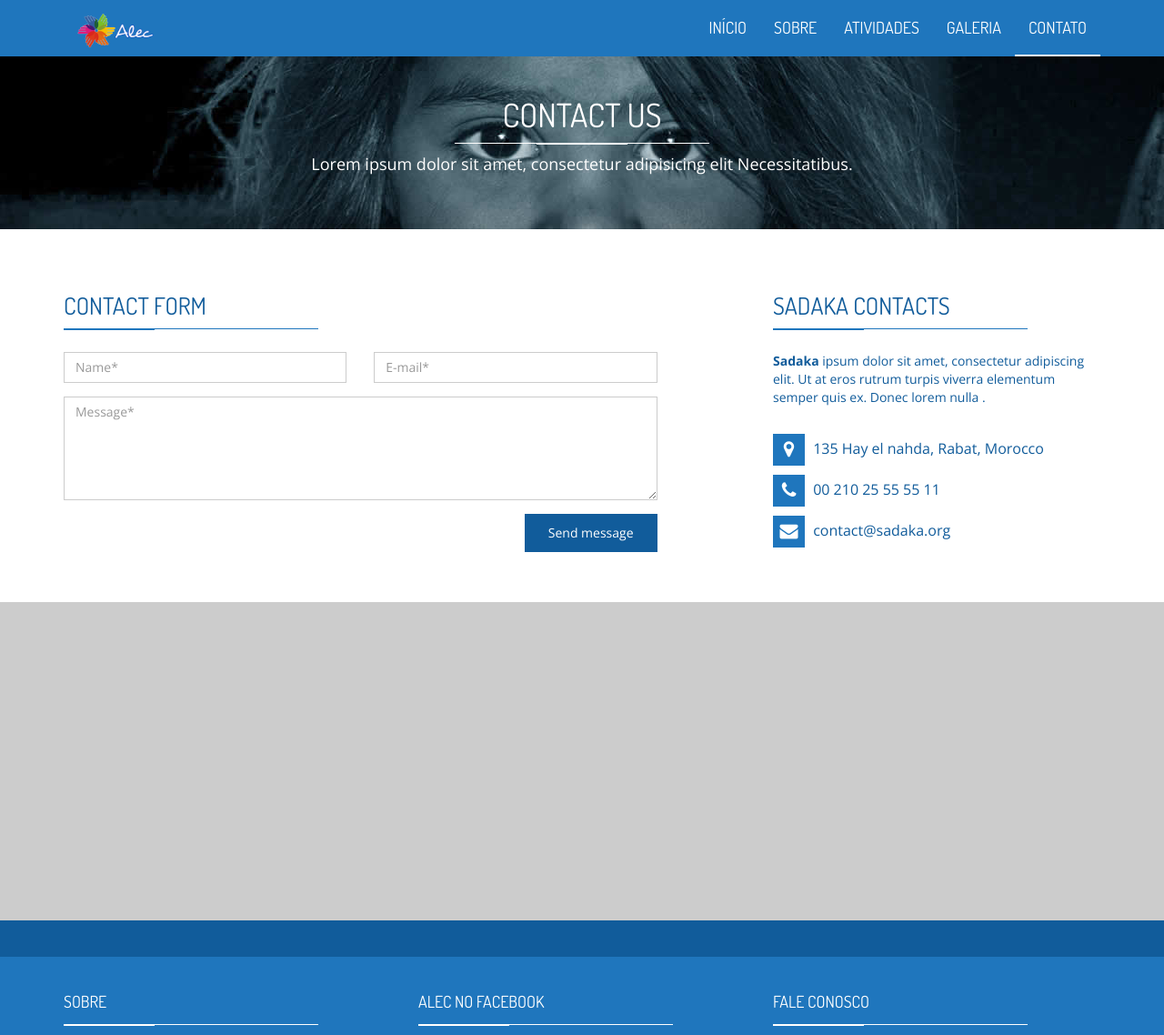
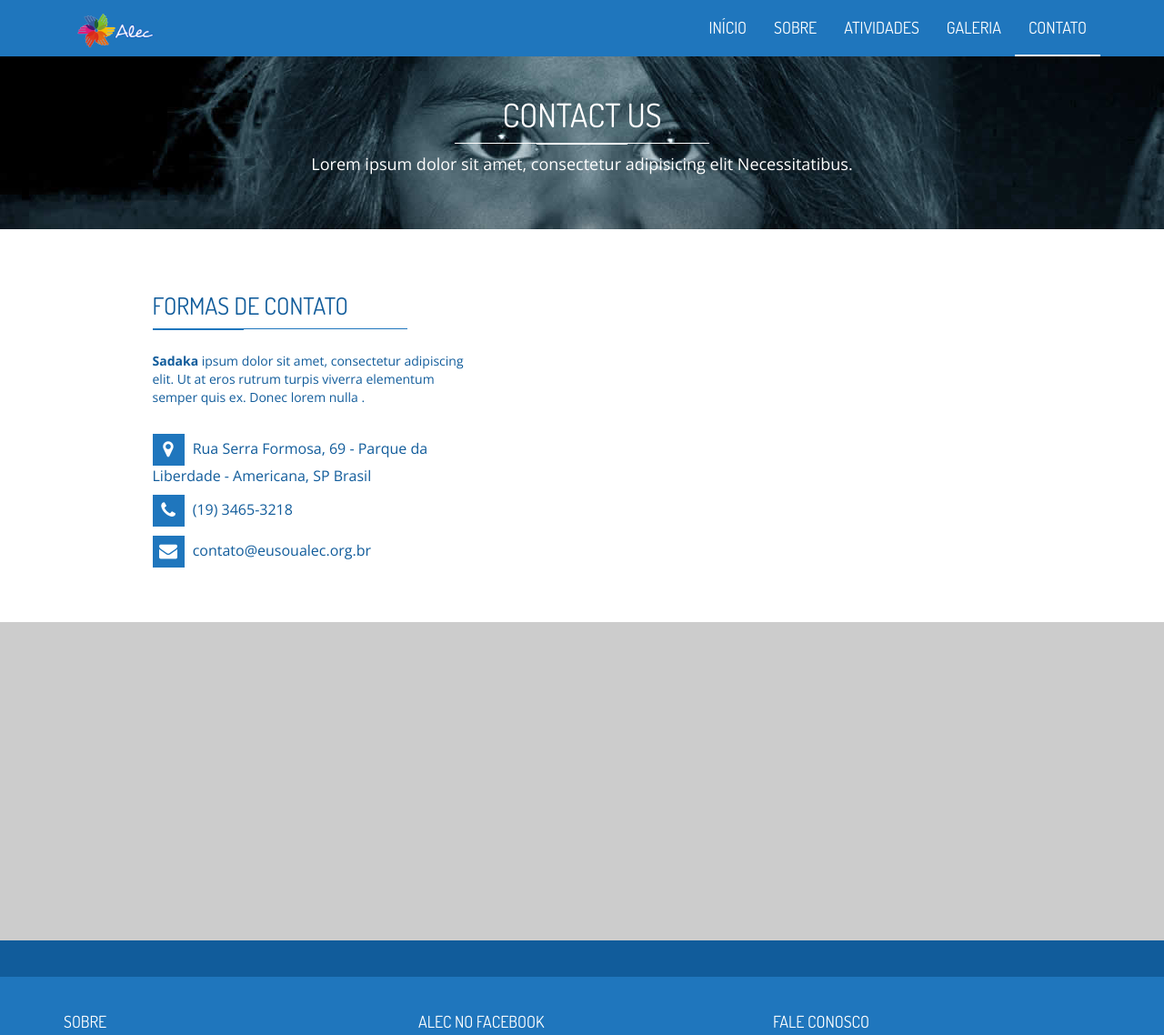
Before and after one commit to eusoualec/eusoualec.github.io, a Jekyll site: the page built from contact.html, in a window 1280 px wide, cut to the strip 0-1138 px from the top of the page. Shown: the whole strip at 91% size. Built offline with Jekyll 4.4.1, drawn with Linux system fonts in a browser that asks for light colours; nearby versions of some CDN libraries.

Commit message:
Removido form de contato
Site e e-mail também foram movidos para variáveis para poderem ser
usados em lugares diferentes.

Closes #7

```diff
--- a/_config.yml
+++ b/_config.yml
@@ -12,6 +12,7 @@ description: > # this means to ignore newlines until "baseurl:"
   Eu Sou Alec - Associação Livres em Cristo
 baseurl: "" # the subpath of your site, e.g. /blog
 url: "http://eusoualec.org.br" # the base hostname & protocol for your site
-
+telefone: (19) 3465-3218
+email: contato@eusoualec.org.br
 # Build settings
 markdown: kramdown
--- a/_includes/footer.html
+++ b/_includes/footer.html
@@ -51,14 +51,14 @@
 
                        <div class="footer-col">
 
-                           <h4 class="footer-title">FALE CONOSCO <span class="title-under"></span></h4>
+                           <h4 class="footer-title">FALE CONOSCO<span class="title-under"></span></h4>
 
                            <div class="footer-content">
 
                                <div class="footer-form">
 
-                                   <p><i class="fa fa-envelope"></i> <a href="mailto:contato@eusoualec.org.br">contato@eusoualec.org.br</a></p>
-                                   <p><i class="fa fa-phone"></i> <a href="tel:1934653218">(19) 3465-3218 </a></p>
+                                   <p><i class="fa fa-envelope"></i> <a href="mailto:{{ site.email }}"> {{ site.email }}</a></p>
+                                   <p><i class="fa fa-phone"></i> <a href="tel:{{ site.telefone }}"> {{ site.telefone }}</a></p>
 
                                </div>
                            </div>
--- a/contact.html
+++ b/contact.html
@@ -21,53 +21,9 @@ layout: default
 
 			<div class="row">
 
-				<div class="col-md-7 col-sm-12 col-form">
-
-					<h2 class="title-style-2">CONTACT FORM <span class="title-under"></span></h2>
-
-					<form action="php/mail.php" class="contact-form ajax-form">
-
-						<div class="row">
-
-							<div class="form-group col-md-6">
-	                            <input type="text" name="name" class="form-control" placeholder="Name*" required>
-	                        </div>
-
-	                         <div class="form-group col-md-6">
-	                            <input type="email" name="email" class="form-control" placeholder="E-mail*" required>
-	                        </div>
-
-						</div>
-
-                        <div class="form-group">
-                            <textarea name="message" rows="5" class="form-control" placeholder="Message*" required></textarea>
-                        </div>
-
-                        <div class="form-group alerts">
-
-                        	<div class="alert alert-success" role="alert">
-
-							</div>
-
-							<div class="alert alert-danger" role="alert">
-
-							</div>
-
-                        </div>
-
-                         <div class="form-group">
-                            <button type="submit" class="btn btn-primary pull-right">Send message</button>
-                        </div>
-
-                        <div class="clearfix"></div>
-
-					</form>
-
-				</div>
-
 				<div class="col-md-4 col-md-offset-1 col-contact">
 
-					<h2 class="title-style-2"> SADAKA CONTACTS <span class="title-under"></span></h2>
+					<h2 class="title-style-2">FORMAS DE CONTATO<span class="title-under"></span></h2>
 					<p>
 						<b>Sadaka</b> ipsum dolor sit amet, consectetur adipiscing elit. Ut at eros rutrum turpis viverra elementum semper quis ex. Donec lorem nulla .
 					</p>
@@ -75,10 +31,10 @@ layout: default
 					<div class="contact-items">
 
 						<ul class="list-unstyled contact-items-list">
-							<li class="contact-item"> <span class="contact-icon"> <i class="fa fa-map-marker"></i></span> 135 Hay el nahda, Rabat, Morocco</li>
-							<li class="contact-item"> <span class="contact-icon"> <i class="fa fa-phone"></i></span> 00 210 25 55  55 11</li>
+							<li class="contact-item"> <span class="contact-icon"> <i class="fa fa-map-marker"></i></span> Rua Serra Formosa, 69 - Parque da Liberdade - Americana, SP Brasil</li>
+							<li class="contact-item"> <span class="contact-icon"> <i class="fa fa-phone"></i></span> {{ site.telefone }}</li>
 
-							<li class="contact-item"> <span class="contact-icon"> <i class="fa fa-envelope"></i></span> contact@sadaka.org</li>
+							<li class="contact-item"> <span class="contact-icon"> <i class="fa fa-envelope"></i></span> <a href="mailto:{{ site.email }}"> {{ site.email }}</a></li>
 						</ul>
 					</div>
 
```
